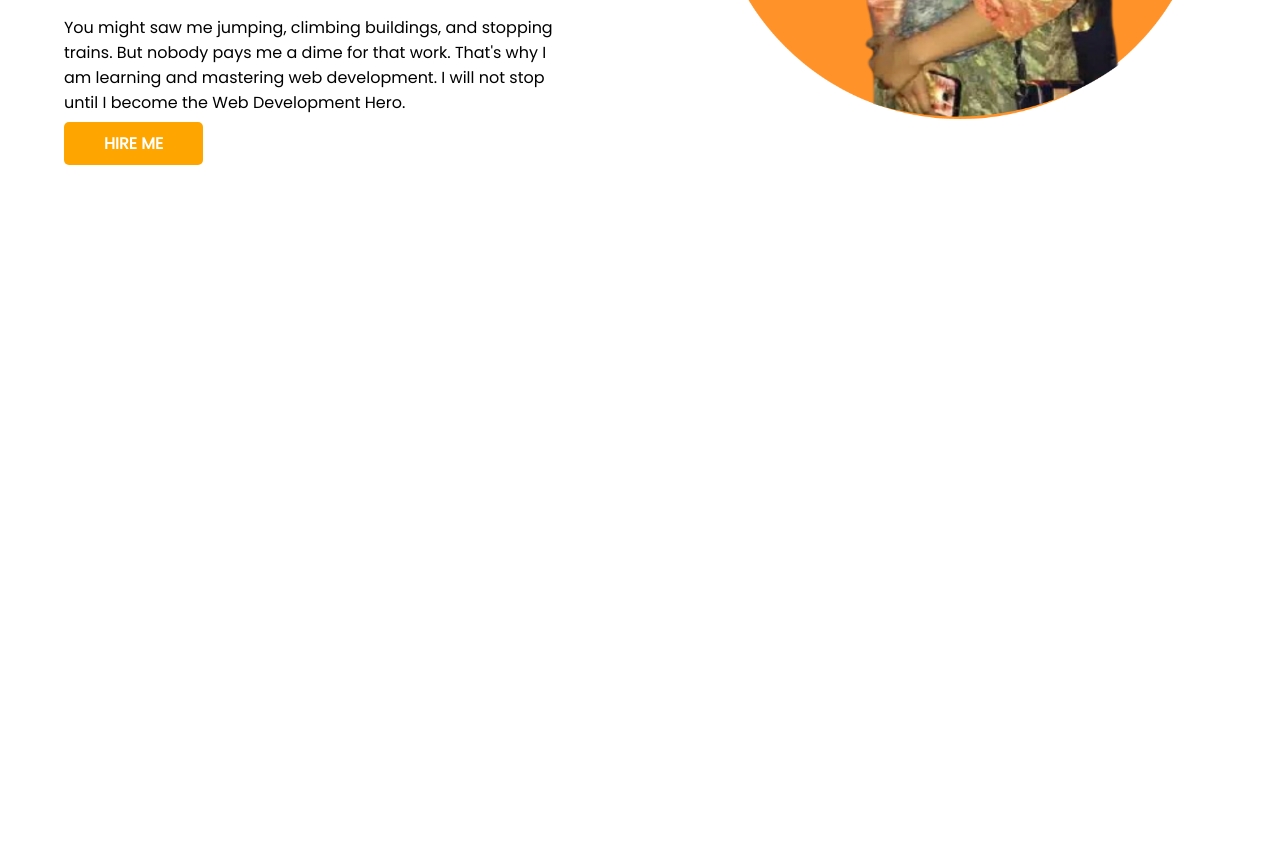
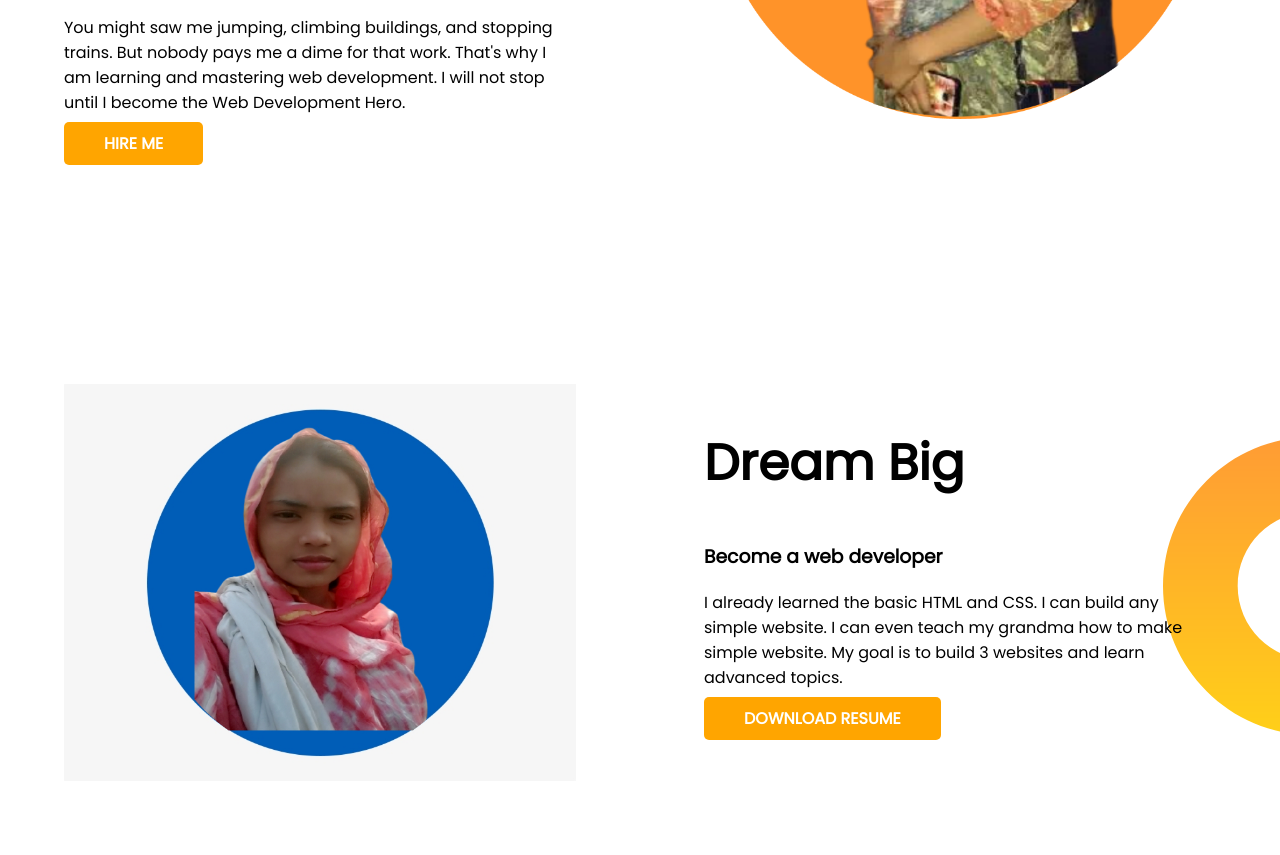
Before and after one commit to Minarajahan/developer-portfolio, a plain HTML site: page index.html in a window 1280 px wide. Shown: the part 471-1326 px from the top of the page. Before the commit the page ends 800 px from the top, so only its background shows below. Drawn offline with Linux system fonts and the light colour scheme.

Commit message:
add dream

```diff
--- a/index.html
+++ b/index.html
@@ -28,6 +28,19 @@
         </div>
         <div class="half-width"><img src="my photo/orange-circle-background (1).png"></div>
     </section>
+    <section class="dream-big">
+        <div class="half-width">
+            <img src="my photo/17-179539_small-blue-circle-transparent-background.jpg">
+        </div>
+        <div class="half-width">
+            <h1>Dream Big</h1>
+            <h3> Become a web developer</h3>
+            <p>I already learned the basic HTML and CSS. I can build any simple website. I can even teach my grandma how
+                to make simple website. My goal is to build 3 websites and learn advanced topics.</p>
+            <a class="button" target="_blank" href="">DOWNLOAD RESUME</a>
+        </div>
+
+    </section>
 
 </body>
 
--- a/style.css
+++ b/style.css
@@ -11,6 +11,7 @@ h1{
 }
 section{
     display: flex;
+    margin-bottom: 100px;
 }
 .half-width{
     width: 50%;
@@ -35,3 +36,8 @@ section{
     background-image: url(images/top-banner.png);
     background-repeat:no-repeat ;
 }
+.dream-big{
+    background-image: url(images/dream-bg.png);
+    background-repeat: no-repeat;
+    background-position: right;
+}
```
